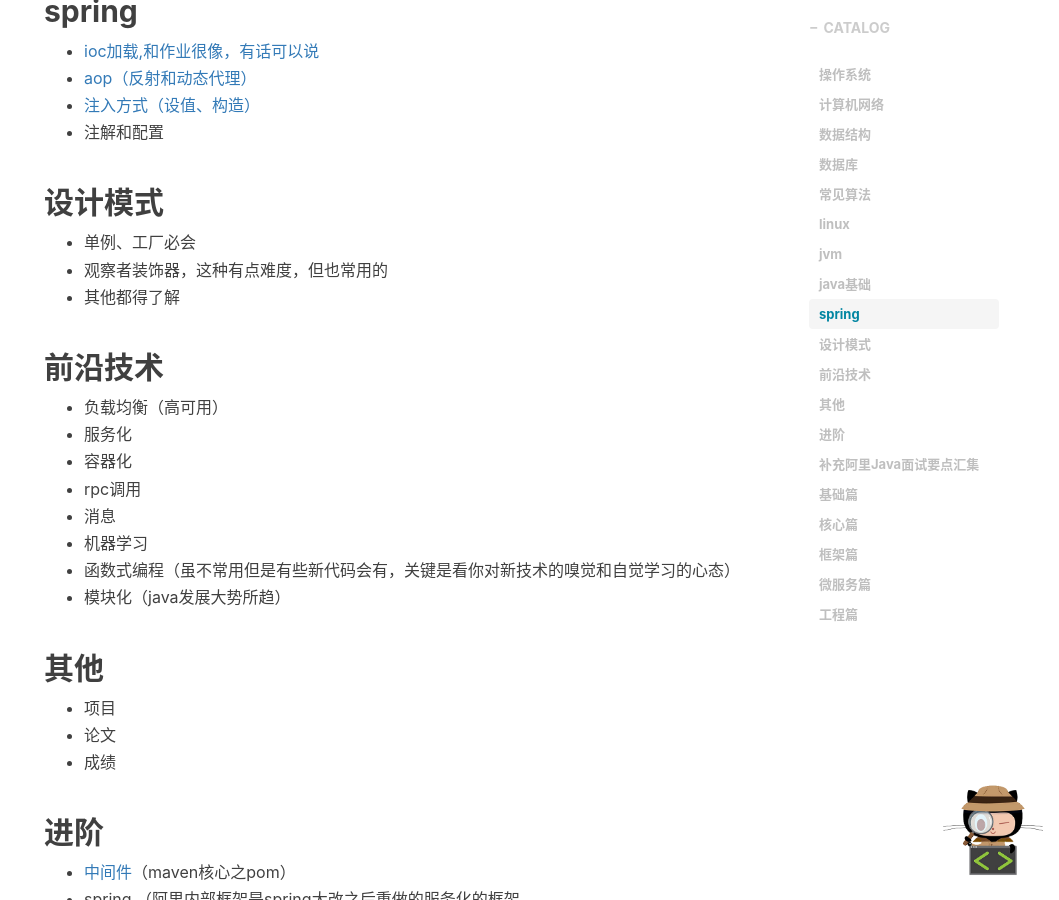
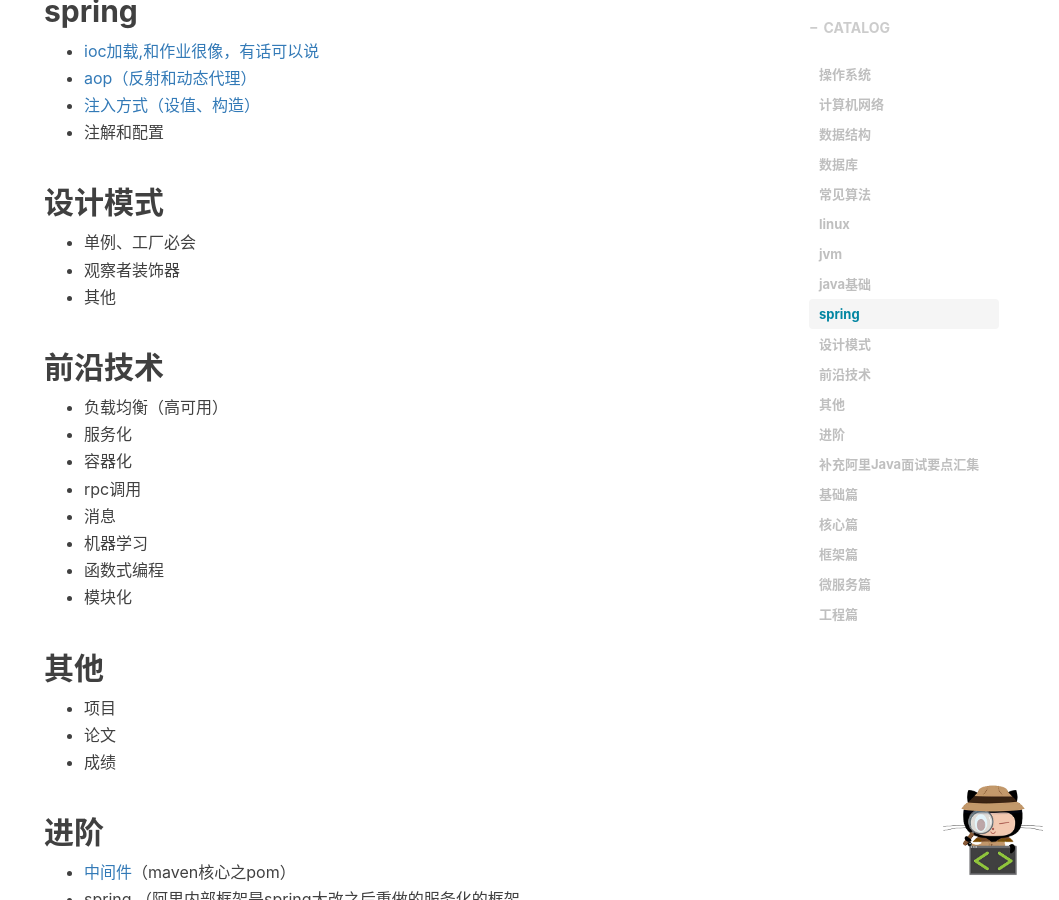
Before and after one commit to Gordon-Deng/Gordon-Deng.github.io, a Jekyll site: the page built from _posts/2018-02-22-interviews2.markdown, in a window 1280 px wide and 900 px high, scrolled down 5644 px. Shown: the whole window, without its empty margins (221-1280 px from the left). Built offline with Jekyll 4.4.1, drawn with Linux system fonts in a browser that asks for light colours; nearby versions of some CDN libraries; comment, search, counter and statistics services are not loaded.

Commit message:
blog update

```diff
--- a/_posts/2018-02-22-interviews2.markdown
+++ b/_posts/2018-02-22-interviews2.markdown
@@ -155,8 +155,8 @@ HashMap在使用put方法时会调用这个方法,具体为addEntry(hash, key, v
 
 ## 设计模式
 * 单例、工厂必会
-* 观察者装饰器，这种有点难度，但也常用的
-* 其他都得了解
+* 观察者装饰器
+* 其他
 
 ## 前沿技术
 * 负载均衡（高可用）
@@ -165,8 +165,8 @@ HashMap在使用put方法时会调用这个方法,具体为addEntry(hash, key, v
 * rpc调用
 * 消息
 * 机器学习
-* 函数式编程（虽不常用但是有些新代码会有，关键是看你对新技术的嗅觉和自觉学习的心态）
-* 模块化（java发展大势所趋）
+* 函数式编程
+* 模块化
 
 ## 其他
 * 项目
```
Also changed, not shown: img/in-post/2018-03-12-proxy/static-3.png, img/in-post/2018-03-16-interview-algorithm/interview-algorithm-bg.jpg, img/in-post/2018-03-16-interview-algorithm/list-1.gif.
